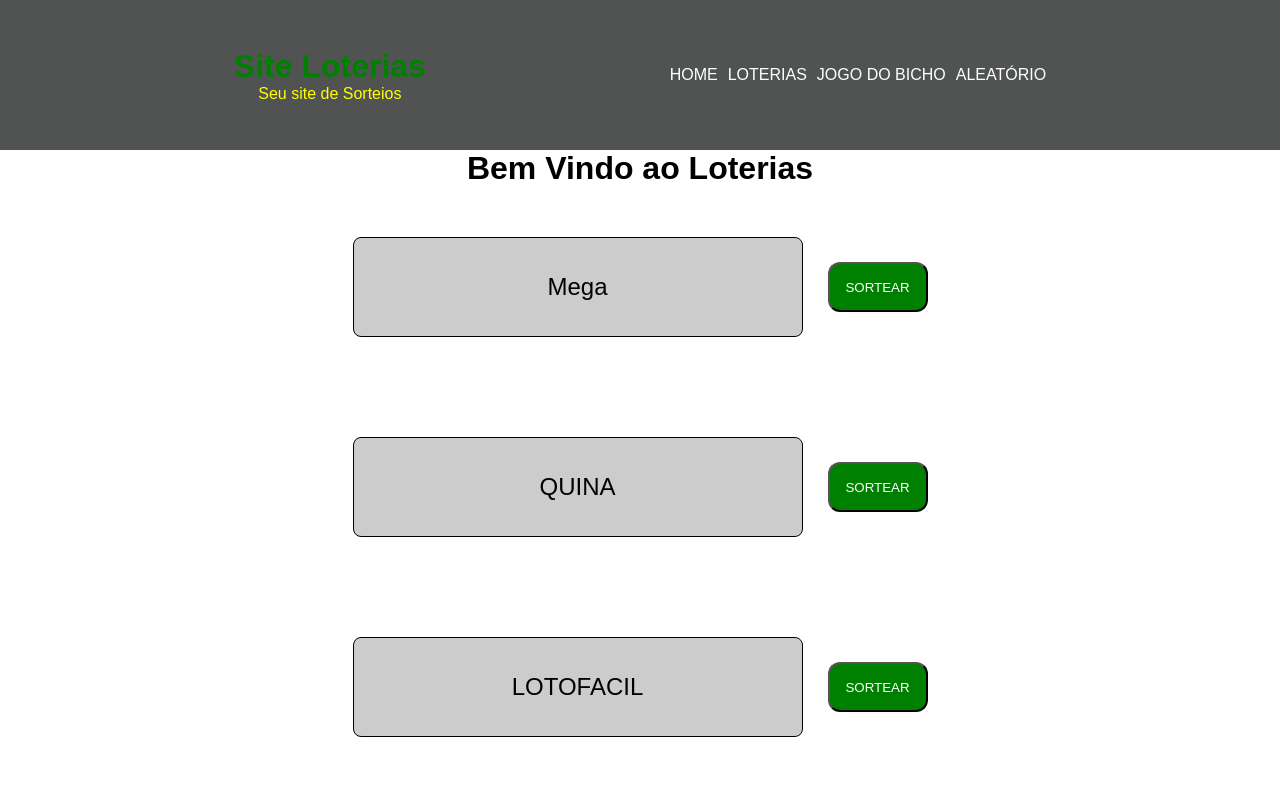
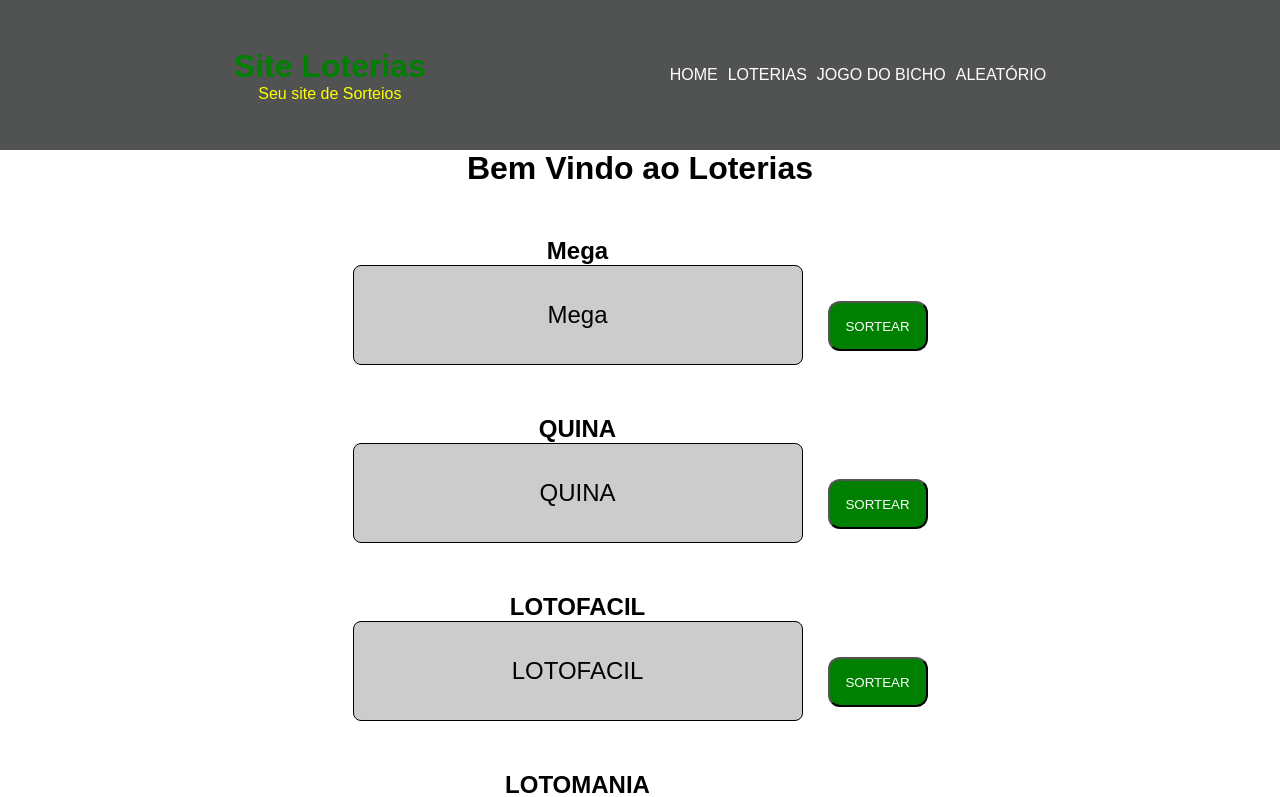
Before and after one commit to wilian-tavares/Sorteios-React, a React (Create React App) app: page /loterias in a window 1280 px wide. Shown: the top 797 px of the page. Built offline with nearby package versions, Linux system fonts and the light colour scheme.

Commit message:
layout do nome da apostas

```diff
--- a/src/components/Sorteio/index.js
+++ b/src/components/Sorteio/index.js
@@ -9,8 +9,11 @@ function Sorteio({ placeholder, funcao, id }){
     return(
         <div>
             <div className="container-sorteio">
+                <div className='nameSorteio'>
+                    <span className='name'>{placeholder}</span>
+                    <span id={id} className='campo-sorteio'>{placeholder}</span>
+                </div>
 
-                <span id={id} className='campo-sorteio'>{placeholder}</span>
                 <button onClick={funcao} className='botao-sorteio'>SORTEAR</button>
 
             </div>
--- a/src/components/Sorteio/sorteio.css
+++ b/src/components/Sorteio/sorteio.css
@@ -1,7 +1,18 @@
 .container-sorteio {
   display: flex;
-  justify-content: center;
   align-items: center;
+}
+
+.name {
+    display: flex;
+    font-weight: 700;
+    font-size: 24px;
+    align-self: center;
+    margin: 0;
+}
+.nameSorteio{
+    display: flex;
+    flex-direction: column;
 }
 
 .campo-sorteio {
@@ -13,7 +24,7 @@
     width: 450px;
 
     border: 1px solid black;
-    margin: 50px 0;
+    margin-bottom: 50px;
     border-radius: 8px;
     background-color: rgb(204, 204, 204);
     font-size: 24px;
--- a/src/pages/Aleatorio/aleatorio.css
+++ b/src/pages/Aleatorio/aleatorio.css
@@ -6,3 +6,6 @@
     align-items: center;
     flex-direction: column;
   }
+.container-aleatorio h1 {
+  margin-bottom: 50px;
+}
--- a/src/pages/Bicho/bicho.css
+++ b/src/pages/Bicho/bicho.css
@@ -6,3 +6,7 @@
     flex-direction: column;
 
   }
+
+  .container-bicho h1 {
+    margin-bottom: 50px;
+  }
--- a/src/pages/Home/home.css
+++ b/src/pages/Home/home.css
@@ -8,6 +8,7 @@
   }
   .container-home h1 {
     margin-bottom: 10px;
+
   }
 
 .container-home p {
--- a/src/pages/Loterias/loterias.css
+++ b/src/pages/Loterias/loterias.css
@@ -4,6 +4,9 @@
   justify-content: center;
   align-items: center;
   flex-direction: column;
+}
+.container-loterias h1 {
+  margin-bottom: 50px;
 }
 
 #lotomania {
```
